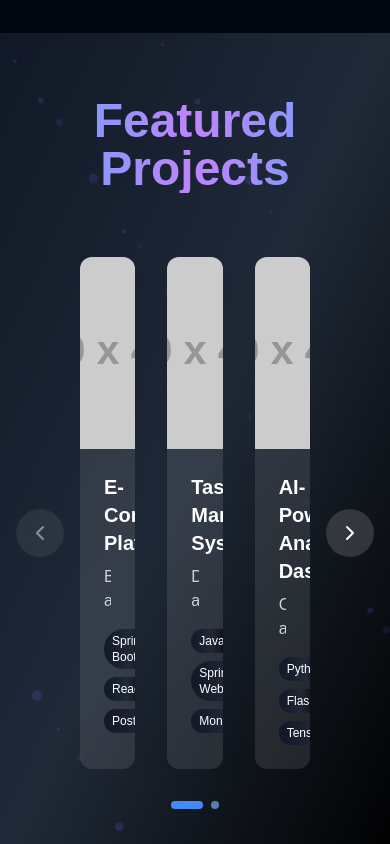
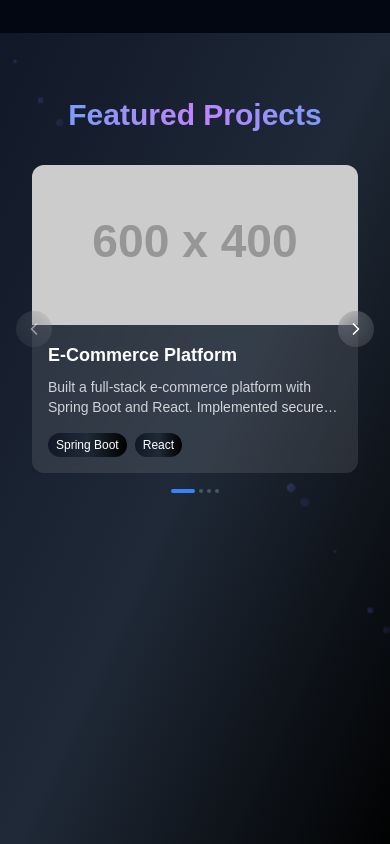
Before and after one commit to Varshithvhegde/portfolio-v2, a Next.js app: page / in a window 390 px wide. Shown: the part 4840-5684 px from the top of the page. Built offline with nearby package versions, Linux system fonts and the light colour scheme.

Commit message:
some changes

```diff
--- a/src/components/Project.tsx
+++ b/src/components/Project.tsx
@@ -8,9 +8,21 @@ const Projects = () => {
   const [currentIndex, setCurrentIndex] = useState(0);
   const [isEasterEggFound, setIsEasterEggFound] = useState(false);
   const [clickCount, setClickCount] = useState(0);
+  const [isMobile, setIsMobile] = useState(false);
   const controls = useAnimation();
 
-  const projectsPerView = 3;
+  // Detect mobile screen
+  useEffect(() => {
+    const checkMobile = () => {
+      setIsMobile(window.innerWidth < 768);
+    };
+
+    checkMobile();
+    window.addEventListener('resize', checkMobile);
+    return () => window.removeEventListener('resize', checkMobile);
+  }, []);
+
+  const projectsPerView = isMobile ? 1 : 3;
   const totalProjects = projectsData.length;
   const maxIndex = totalProjects - projectsPerView;
 
@@ -77,7 +89,7 @@ const Projects = () => {
   };
 
   // Enhanced floating elements with more variety
-  const floatingElements = Array.from({ length: 25 }, (_, i) => ({
+  const floatingElements = Array.from({ length: isMobile ? 15 : 25 }, (_, i) => ({
     id: i,
     x: (i * 7) % 100,
     y: (i * 5) % 100,
@@ -123,7 +135,7 @@ const Projects = () => {
       <div className="max-w-7xl mx-auto px-4 relative pt-16">
         {/* Enhanced title with hover effect */}
         <motion.h2
-          className="text-5xl font-bold text-center mb-16 bg-gradient-to-r from-blue-400 via-purple-400 to-blue-400 text-transparent bg-clip-text cursor-pointer"
+          className="text-3xl md:text-5xl font-bold text-center mb-8 md:mb-16 bg-gradient-to-r from-blue-400 via-purple-400 to-blue-400 text-transparent bg-clip-text cursor-pointer"
           animate={{
             backgroundPosition: ['0% 50%', '100% 50%', '0% 50%'],
           }}
@@ -149,14 +161,14 @@ const Projects = () => {
           )}
         </motion.h2>
 
-        <div className="relative px-16">
+        <div className="relative px-4 md:px-16">
           {/* Enhanced Navigation Buttons */}
           <motion.div
-            className="absolute left-0 top-0 bottom-0 flex items-center"
+            className="absolute left-0 top-1/2 -translate-y-1/2 z-10"
             whileHover={{ x: 5 }}
           >
             <motion.button
-              className={`group relative z-10 p-3 rounded-full bg-white/10 backdrop-blur-lg text-white
+              className={`group relative p-2 md:p-3 rounded-full bg-white/10 backdrop-blur-lg text-white
                 ${currentIndex === 0 ? 'opacity-50 cursor-not-allowed' : 'hover:bg-white/20'}`}
               onClick={prevSlide}
               disabled={currentIndex === 0}
@@ -164,22 +176,16 @@ const Projects = () => {
               whileTap={{ scale: 0.9 }}
               style={{ transform: 'none' }}
             >
-              <ChevronLeft size={24} />
-              <motion.span
-                className="absolute inset-0 rounded-full bg-white/5"
-                initial={false}
-                animate={{ scale: [1, 1.2, 1] }}
-                transition={{ duration: 1.5, repeat: Infinity }}
-              />
+              <ChevronLeft size={isMobile ? 20 : 24} />
             </motion.button>
           </motion.div>
 
           <motion.div
-            className="absolute right-0 top-0 bottom-0 flex items-center"
+            className="absolute right-0 top-1/2 -translate-y-1/2 z-10"
             whileHover={{ x: -5 }}
           >
             <motion.button
-              className={`group relative z-10 p-3 rounded-full bg-white/10 backdrop-blur-lg text-white
+              className={`group relative p-2 md:p-3 rounded-full bg-white/10 backdrop-blur-lg text-white
                 ${currentIndex === maxIndex ? 'opacity-50 cursor-not-allowed' : 'hover:bg-white/20'}`}
               onClick={nextSlide}
               disabled={currentIndex === maxIndex}
@@ -187,25 +193,29 @@ const Projects = () => {
               whileTap={{ scale: 0.9 }}
               style={{ transform: 'none' }}
             >
-              <ChevronRight size={24} />
-              <motion.span
-                className="absolute inset-0 rounded-full bg-white/5"
-                initial={false}
-                animate={{ scale: [1, 1.2, 1] }}
-                transition={{ duration: 1.5, repeat: Infinity }}
-              />
+              <ChevronRight size={isMobile ? 20 : 24} />
             </motion.button>
           </motion.div>
 
           {/* Enhanced Carousel Container */}
           <motion.div
-            className="overflow-hidden"
+            className="overflow-hidden relative"
             variants={containerVariants}
             initial="hidden"
             animate="visible"
           >
             <motion.div
-              className="flex gap-8"
+              className="flex gap-4 md:gap-8"
+              drag="x"
+              dragConstraints={{ left: -maxIndex * (100 / projectsPerView), right: 0 }}
+              onDragEnd={(event, info) => {
+                const dragThreshold = 50; // Minimum drag distance to trigger slide
+                if (info.offset.x < -dragThreshold) {
+                  nextSlide(); // Slide to the next project
+                } else if (info.offset.x > dragThreshold) {
+                  prevSlide(); // Slide to the previous project
+                }
+              }}
               animate={{
                 x: `-${currentIndex * (100 / projectsPerView)}%`
               }}
@@ -226,8 +236,9 @@ const Projects = () => {
                     y: -5,
                     transition: { duration: 0.2 }
                   }}
-                  className="cursor-pointer min-w-[calc(33.333%-1.333rem)]"
+                  className={`cursor-pointer ${isMobile ? 'min-w-full' : 'min-w-[calc(33.333%-1.333rem)]'}`}
                 >
+                  {/* Card Content */}
                   <motion.div
                     className="backdrop-blur-lg bg-white/10 rounded-xl overflow-hidden shadow-xl h-full"
                     whileHover={{
@@ -238,27 +249,23 @@ const Projects = () => {
                       <motion.img
                         src={project.image}
                         alt={project.title}
-                        className="w-full h-48 object-cover"
+                        className="w-full h-40 md:h-48 object-cover"
                         whileHover={{
                           scale: 1.1,
                           transition: { duration: 0.3 }
                         }}
                       />
-                      <motion.div
-                        className="absolute inset-0 bg-gradient-to-t from-black/50 to-transparent opacity-0"
-                        whileHover={{ opacity: 1 }}
-                      />
                     </motion.div>
-                    <div className="p-6">
-                      <h3 className="text-xl font-semibold text-white mb-2">{project.title}</h3>
-                      <p className="text-gray-300 line-clamp-2">{project.description}</p>
+                    <div className="p-4 md:p-6">
+                      <h3 className="text-lg md:text-xl font-semibold text-white mb-2">{project.title}</h3>
+                      <p className="text-sm md:text-base text-gray-300 line-clamp-2">{project.description}</p>
                       <motion.div
                         className="mt-4 flex flex-wrap gap-2"
                         initial={{ opacity: 0, y: 10 }}
                         animate={{ opacity: 1, y: 0 }}
                         transition={{ delay: 0.2 }}
                       >
-                        {project.techStack.slice(0, 3).map((tech, index) => (
+                        {project.techStack.slice(0, isMobile ? 2 : 3).map((tech, index) => (
                           <motion.span
                             key={tech}
                             className={`text-xs px-2 py-1 rounded-full bg-gradient-to-r ${project.color} text-white`}
@@ -278,41 +285,28 @@ const Projects = () => {
             </motion.div>
           </motion.div>
 
+
           {/* Enhanced Progress Indicators */}
-          <div className="flex justify-center gap-2 mt-8">
+          <div className="flex justify-center gap-1 md:gap-2 mt-4 md:mt-8">
             {Array.from({ length: maxIndex + 1 }).map((_, index) => (
               <motion.button
                 key={index}
-                className={`h-2 rounded-full ${
-                  index === currentIndex ? 'w-8 bg-blue-500' : 'w-2 bg-gray-600'
-                }`}
+                className={`h-1 md:h-2 rounded-full ${index === currentIndex ? 'w-6 md:w-8 bg-blue-500' : 'w-1 md:w-2 bg-gray-600'
+                  }`}
                 onClick={() => setCurrentIndex(index)}
                 whileHover={{ scale: 1.2 }}
                 whileTap={{ scale: 0.9 }}
                 transition={{ type: "spring", stiffness: 300, damping: 17 }}
-              >
-                <motion.div
-                  className="w-full h-full rounded-full bg-blue-400/50"
-                  initial={false}
-                  animate={index === currentIndex ? {
-                    scale: [1, 1.2, 1],
-                    opacity: [0.5, 1, 0.5]
-                  } : {}}
-                  transition={{
-                    duration: 2,
-                    repeat: Infinity
-                  }}
-                />
-              </motion.button>
+              />
             ))}
           </div>
         </div>
 
-        {/* Enhanced Project Details Modal */}
+        {/* Modal remains mostly the same, just add some mobile-friendly padding */}
         <AnimatePresence>
           {selectedId && (
             <motion.div
-              className="fixed inset-0 bg-black/60 backdrop-blur-sm z-[20] flex items-center justify-center p-4"
+              className="fixed inset-0 bg-black/60 backdrop-blur-sm z-[20] flex items-center justify-center p-2 md:p-4"
               initial={{ opacity: 0 }}
               animate={{ opacity: 1 }}
               exit={{ opacity: 0 }}
@@ -324,9 +318,10 @@ const Projects = () => {
                 initial="hidden"
                 animate="visible"
                 exit="exit"
-                className="bg-gray-900 rounded-xl max-w-3xl w-full max-h-[90vh] overflow-y-auto"
+                className="bg-gray-900 rounded-xl w-full max-w-3xl max-h-[90vh] overflow-y-auto"
                 onClick={(e) => e.stopPropagation()}
               >
+                {/* Modal content remains the same */}
                 {(() => {
                   const project = projectsData.find(p => p.id === selectedId);
                   return (
```
